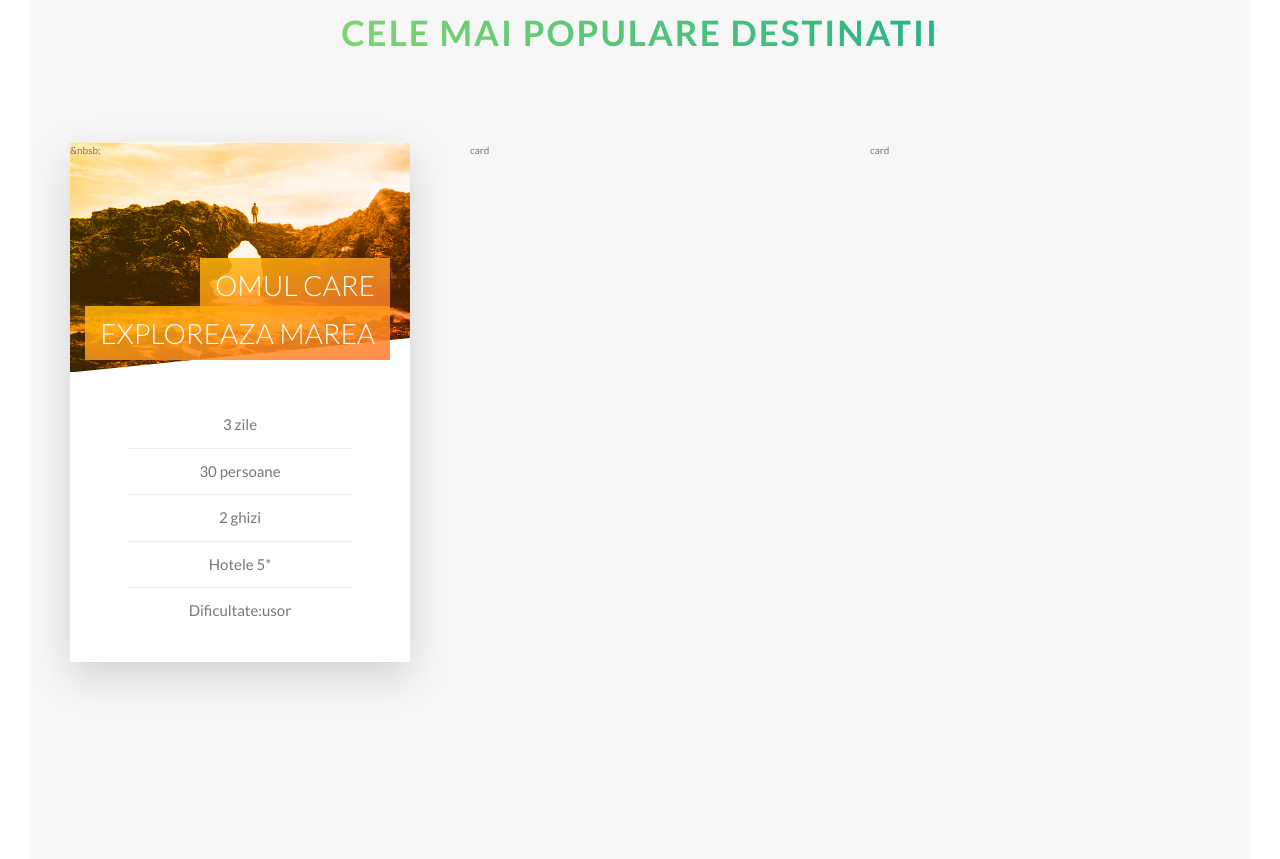
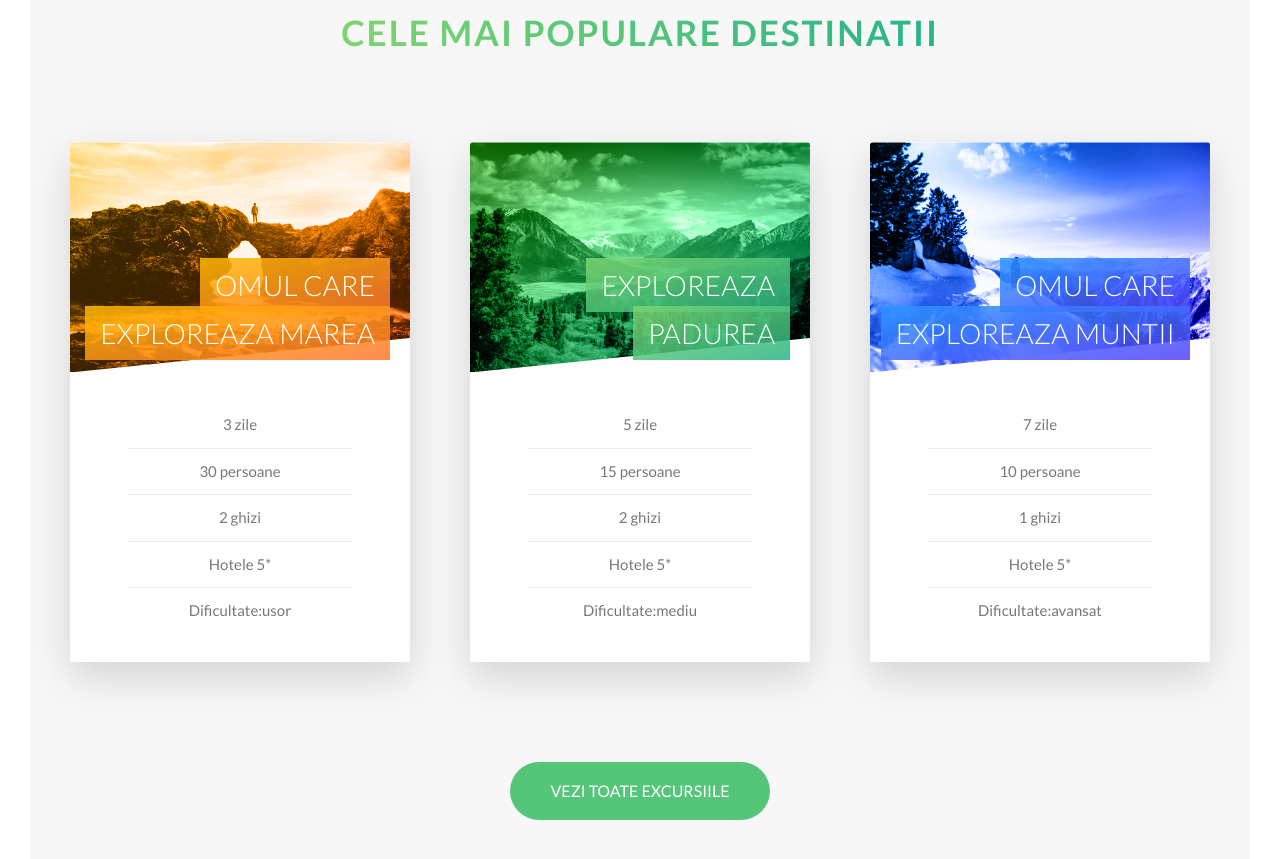
Before and after one commit to OanaGurzau/Natura-UI, a website: page index.html in a window 1280 px wide. Shown: the part 2441-3300 px from the top of the page. Drawn offline with Linux system fonts and the light colour scheme.

Commit message:
25 06 2018

```diff
--- a/index.html
+++ b/index.html
@@ -184,7 +184,7 @@
         <div class="card">
           <div class="card__side card__side--front">
             <div class="card__picture card__picture--1">
-              &nbsb;
+
             </div>
             <h4 class="card__heading">
               <span class="card__heading-span card__heading-span--1">Omul care exploreaza marea</span>
@@ -202,20 +202,104 @@
             </div>
           </div>
           <div class="card__side card__side--back card__side--back-1">
-            back
+            <div class="card__cta">
+              <div class="card__price-box">
+                <p class="card__price-only">
+                  Only
+                </p>
+                <p class="card__price-value">
+                  $297
+                </p>
+
+              </div>
+              <a href="#" class="btn btn--white">Book now</a>
+            </div>
           </div>
         </div>
       </div>
+
       <div class="col-1-of-3">
         <div class="card">
-card
+          <div class="card__side card__side--front">
+            <div class="card__picture card__picture--2">
+
+            </div>
+            <h4 class="card__heading">
+              <span class="card__heading-span card__heading-span--2">Exploreaza padurea</span>
+
+            </h4>
+            <div class="card__details">
+              <ul>
+                <li>5 zile</li>
+                <li>15 persoane</li>
+                <li>2 ghizi</li>
+                <li>Hotele 5*</li>
+                <li>Dificultate:mediu</li>
+
+              </ul>
+            </div>
+          </div>
+          <div class="card__side card__side--back card__side--back-2">
+            <div class="card__cta">
+              <div class="card__price-box">
+                <p class="card__price-only">
+                  Only
+                </p>
+                <p class="card__price-value">
+                  $297
+                </p>
+
+              </div>
+              <a href="#" class="btn btn--white">Book now</a>
+            </div>
+          </div>
+
         </div>
       </div>
+
       <div class="col-1-of-3">
         <div class="card">
-card
+          <div class="card__side card__side--front">
+            <div class="card__picture card__picture--3">
+
+            </div>
+            <h4 class="card__heading">
+              <span class="card__heading-span card__heading-span--3">Omul care exploreaza muntii</span>
+
+            </h4>
+            <div class="card__details">
+              <ul>
+                <li>7 zile</li>
+                <li>10 persoane</li>
+                <li>1 ghizi</li>
+                <li>Hotele 5*</li>
+                <li>Dificultate:avansat</li>
+
+              </ul>
+            </div>
+          </div>
+          <div class="card__side card__side--back card__side--back-3">
+            <div class="card__cta">
+              <div class="card__price-box">
+                <p class="card__price-only">
+                  Only
+                </p>
+                <p class="card__price-value">
+                  $297
+                </p>
+
+              </div>
+              <a href="#" class="btn btn--white">Book now</a>
+            </div>
+          </div>
+
         </div>
       </div>
+    </div>
+
+
+    <div class="u-center-text u-margin-top-huge">
+      <a href="#" class="btn btn--green">Vezi toate excursiile</a>
     </div>
 
   </section>
--- a/sass/base/_utilities.scss
+++ b/sass/base/_utilities.scss
@@ -11,5 +11,13 @@
 }
 
 .u-margin-bottom-medium{
-  marrgin-bottom:4rem;
+  margin-bottom:4rem;
 }
+
+.u-margin-top-big{
+  margin-top: 8rem;
+}
+
+.u-margin-top-huge{
+  margin-top: 10rem;
+}
--- a/sass/components/_button.scss
+++ b/sass/components/_button.scss
@@ -16,7 +16,7 @@
   }
 
   &:hover{
-    transform: translateY(-.3);
+    transform: translateY(-.3rem);
     box-shadow: 0 1rem 2rem rgba($color-black, .2);
     &::after{
       transform: scaleX(1.4) scaleY(1.6);
@@ -34,6 +34,13 @@
     color: $color-grey-dark;
     &::after{
       background-color: $color-white;
+    }
+  }
+  &--green{
+    background-color:$color-primary;
+    color: $color-white;
+    &::after{
+      background-color: $color-primary;
     }
   }
 
@@ -77,7 +84,7 @@
     transform:translateY(-2px);
   }
   &:active{
-    box-shadow: 0 .5rem 1rem tgba($color-black, .15);
-    transform: translateY(-0);
+    box-shadow: 0 .5rem 1rem rgba($color-black, .15);
+    transform: translateY(0);
   }
 }
--- a/sass/components/_card.scss
+++ b/sass/components/_card.scss
@@ -28,6 +28,12 @@
       &-1{
         background-image: linear-gradient(to right bottom, $color-secondary-light, $color-secondary-dark);
       }
+      &-2{
+        background-image: linear-gradient(to right bottom, $color-primary-light, $color-primary-dark);
+      }
+      &-3{
+        background-image: linear-gradient(to right bottom, $color-tertiary-light, $color-tertiary-dark);
+      }
     }
 
   }
@@ -47,6 +53,9 @@
     background-blend-mode: color;
     -webkit-clip-path:polygon(0 0, 100% 0, 100% 85%, 0 100%);
     clip-path:polygon(0 0, 100% 0, 100% 85%, 0 100%);
+    border-top-left-radius: .3rem;
+    border-top-left-radius: .3rem;
+
 
 
     &--1{
@@ -54,10 +63,12 @@
       url('../img/nat-5.jpg');
     }
     &--2{
-      background-image: url('../img/nat-5.jpg');
+      background-image: linear-gradient(to right bottom, $color-primary-light, $color-primary-dark),
+      url('../img/nat-6.jpg');
     }
     &--3{
-      background-image: url('../img/nat-5.jpg');
+      background-image: linear-gradient(to right bottom, $color-tertiary-light, $color-tertiary-dark),
+       url('../img/nat-7.jpg');
     }
   }
 
@@ -82,6 +93,18 @@
       rgba($color-secondary-light, .85),
       rgba($color-secondary-dark, .85));
     }
+    &--2{
+      background-image: linear-gradient(to right bottom,
+      rgba($color-primary-light, .85),
+      rgba($color-primary-dark, .85));
+    }
+    &--3{
+      background-image: linear-gradient(to right bottom,
+      rgba($color-tertiary-light, .85),
+      rgba($color-tertiary-dark, .85));
+    }
+
+
   }
   &__details{
     padding: 3rem;
@@ -105,4 +128,34 @@
     }
   }
 
+  //front side styling
+
+  &__cta{
+    position: absolute;
+    top:50%;
+    left:50%;
+    transform: translate(-50%, -50%);
+    width: 90%;
+    text-align: center;
+
+  }
+
+  &__price-box{
+    text-align: center;
+    margin-bottom: 8rem;
+    color: $color-white;
+  }
+
+  &__price-only{
+    font-size: 1.4rem;
+    text-transform: uppercase;
+  }
+
+  &__price-value{
+    font-size: 6rem;
+    font-weight: 100;
+  }
+
+
+
 }
--- a/sass/pages/_home.scss
+++ b/sass/pages/_home.scss
@@ -20,7 +20,7 @@
 
 .section-tours{
   background-color: $color-grey-light-1;
-  padding:25rem 0 50rem 0;
+  padding:25rem 0 15rem 0;
   margin-top:-10rem;
 
 }
```
Also changed, not shown: css/style.css.
